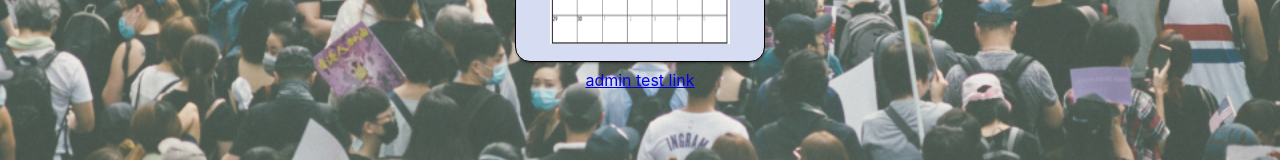
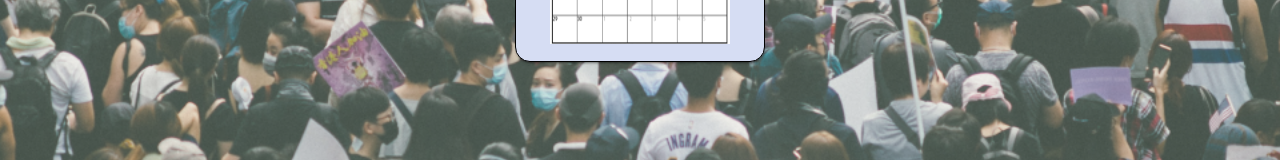
Before and after one commit to ccano2011/election-app, a React (Create React App) app in the folder client/: page / in a window 1280 px wide. Shown: the part 614-774 px from the top of the page. Built offline with nearby package versions, Linux system fonts and the light colour scheme.

Commit message:
additional styling fixes

```diff
--- a/client/src/screens/home/Home.jsx
+++ b/client/src/screens/home/Home.jsx
@@ -22,7 +22,7 @@ const Home = () => {
 
         <CalendarButton />
 
-        <Link to="/admin">admin test link</Link>
+        {/* <Link to="/admin">admin test link</Link> */}
       </div>
     </div>
   );
--- a/client/src/screens/requestballot/RequestBallotScreen.css
+++ b/client/src/screens/requestballot/RequestBallotScreen.css
@@ -20,6 +20,7 @@
   flex-direction: column;
   text-align: left;
   align-items: center;
+  margin-bottom: 50px;
 }
 .headline {
   padding-top: 3px;
```
